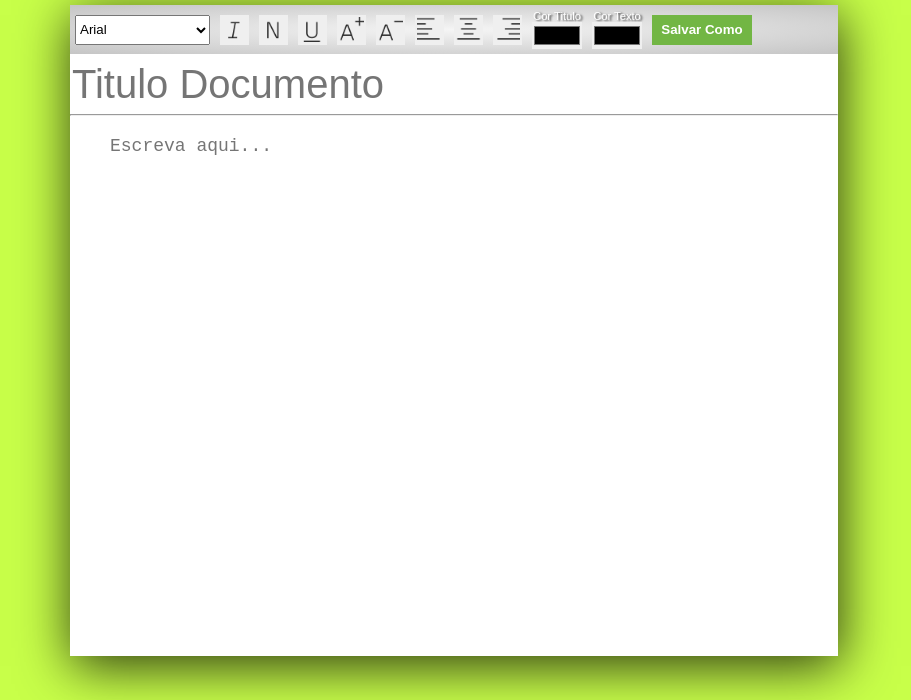
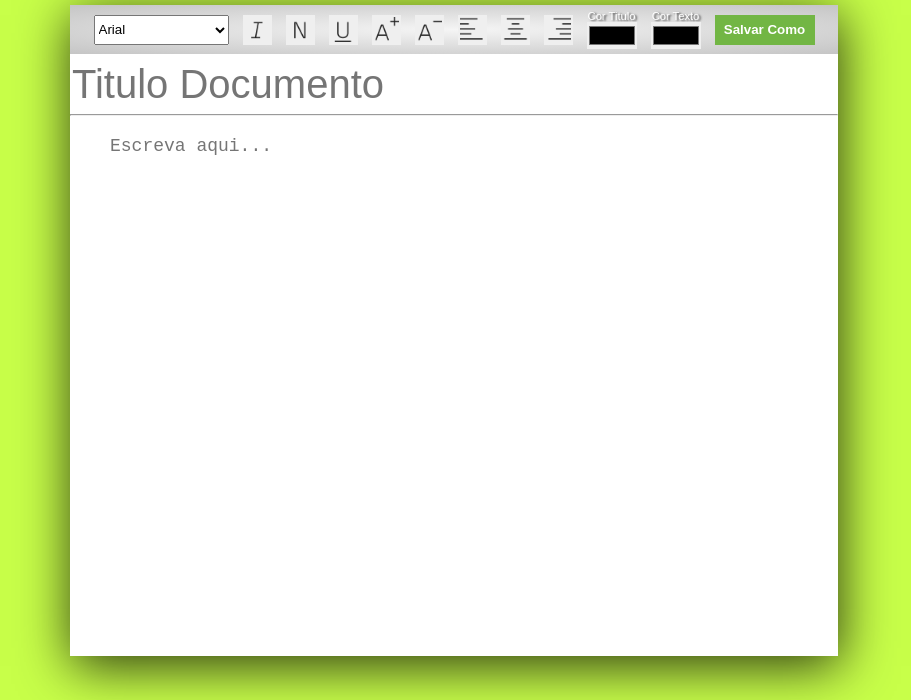
Before and after one commit to ThaynaSantana/World-Text-Editor, a plain HTML site: page index.html in a window 1280 px wide. Shown: the part 100-800 px from the top of the page, without its empty margins (186-1097 px from the left). Drawn offline with nearby package versions, Linux system fonts and the light colour scheme.

Commit message:
pequnos ajustes no css

```diff
--- a/script.js
+++ b/script.js
@@ -115,6 +115,7 @@ function CopyText() {
     content = text.value;
     documento = "Titulo: "+title_content+"\n"+content;
     navigator.clipboard.writeText(documento);
+    window.alert("Copiado com sucesso.")
 }
 
 // Download / Baixar o documento em txt
--- a/style.css
+++ b/style.css
@@ -28,8 +28,8 @@ nav {
     padding: 5px;
     border: none;
     display: flex;
-    gap: 10px;
-    justify-content: left;
+    gap: 14px;
+    justify-content: center;
     align-items: center;/*rgb(121, 155, 156);*/
     background-image: radial-gradient(rgb(245, 245, 245), rgb(197, 197, 197));
 
@@ -93,7 +93,6 @@ button > img {
 .dropmenu {
     display: inline-block;
     position: relative;
-
 }
 
 .dropmenu:hover .drop-main{
```
